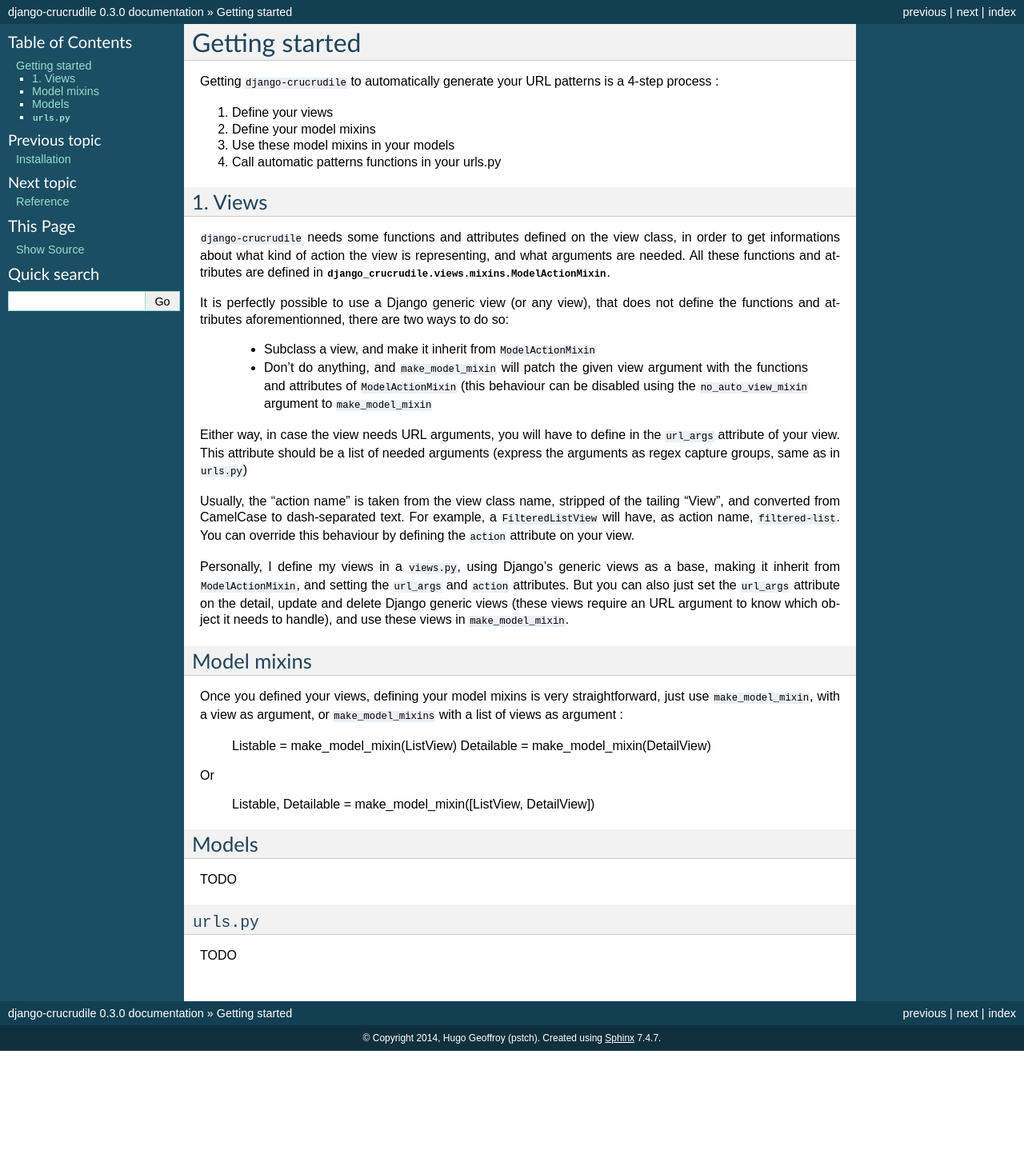
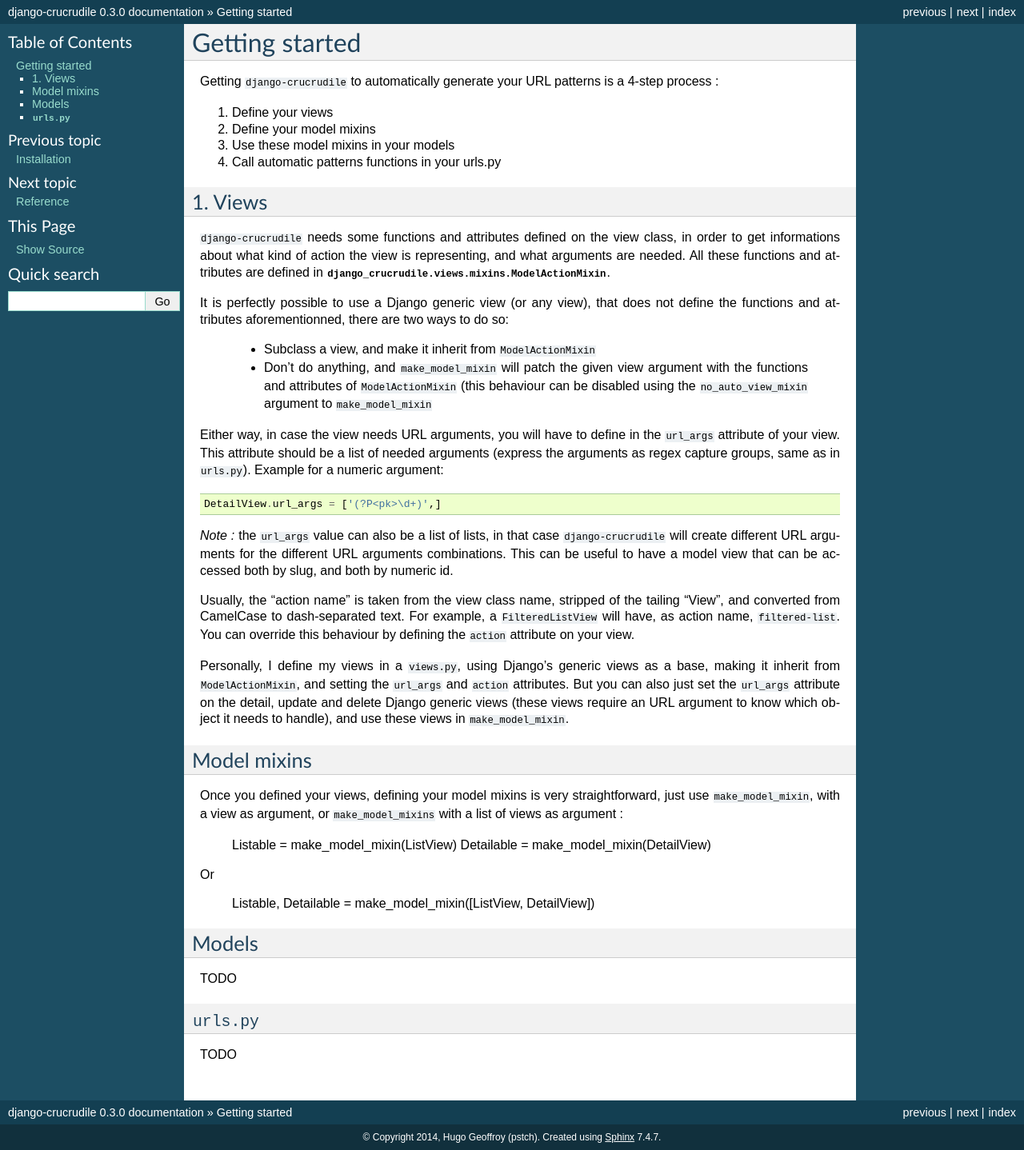
Before and after one commit to pstch/django-crucrudile, a Sphinx documentation site: the page built from docs/gettingstarted.txt, in a window 1280 px wide. Shown: the whole page at 80% size. Built offline with Sphinx 7.4.7, drawn with Linux system fonts in a browser that asks for light colours; before the commit the page ends 1314 px from its top, so only the background shows below that.

Commit message:
Add url_args example value

```diff
--- a/docs/gettingstarted.txt
+++ b/docs/gettingstarted.txt
@@ -31,7 +31,11 @@
 Either way, in case the view needs URL arguments, you will have to
 define in the ``url_args`` attribute of your view. This attribute
 should be a list of needed arguments (express the arguments as regex
-capture groups, same as in ``urls.py``)
+capture groups, same as in ``urls.py``). Example for a numeric argument::
+
+   DetailView.url_args = ['(?P<pk>\d+)',]
+
+*Note :* the ``url_args`` value can also be a list of lists, in that case ``django-crucrudile`` will create different URL arguments for the different URL arguments combinations. This can be useful to have a model view that can be accessed both by slug, and both by numeric id.
 
 Usually, the "action name" is taken from the view class name, stripped
 of the tailing "View", and converted from CamelCase to dash-separated
```
